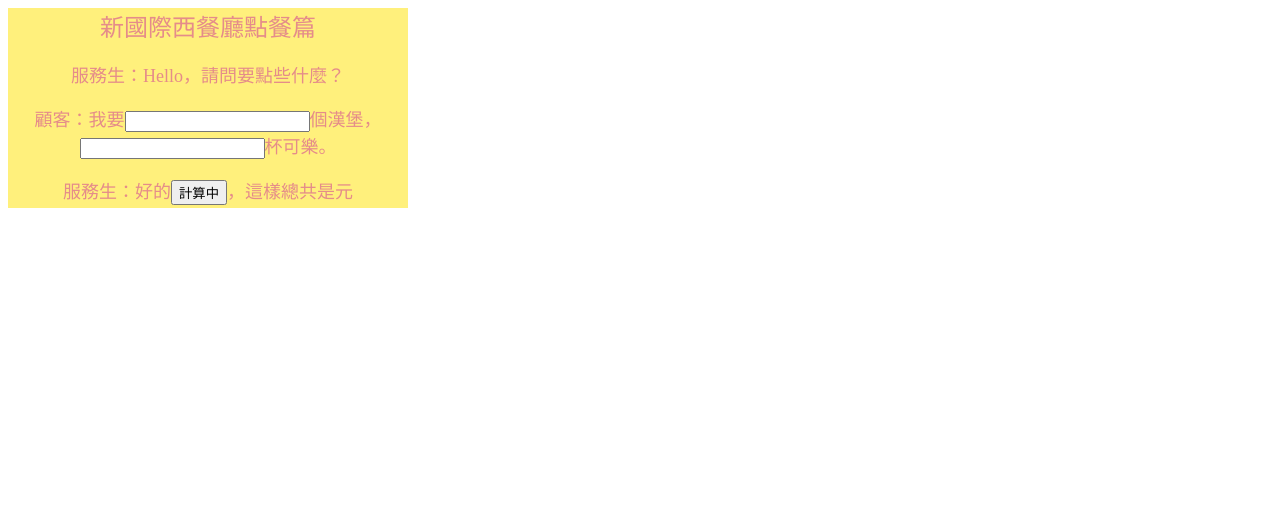
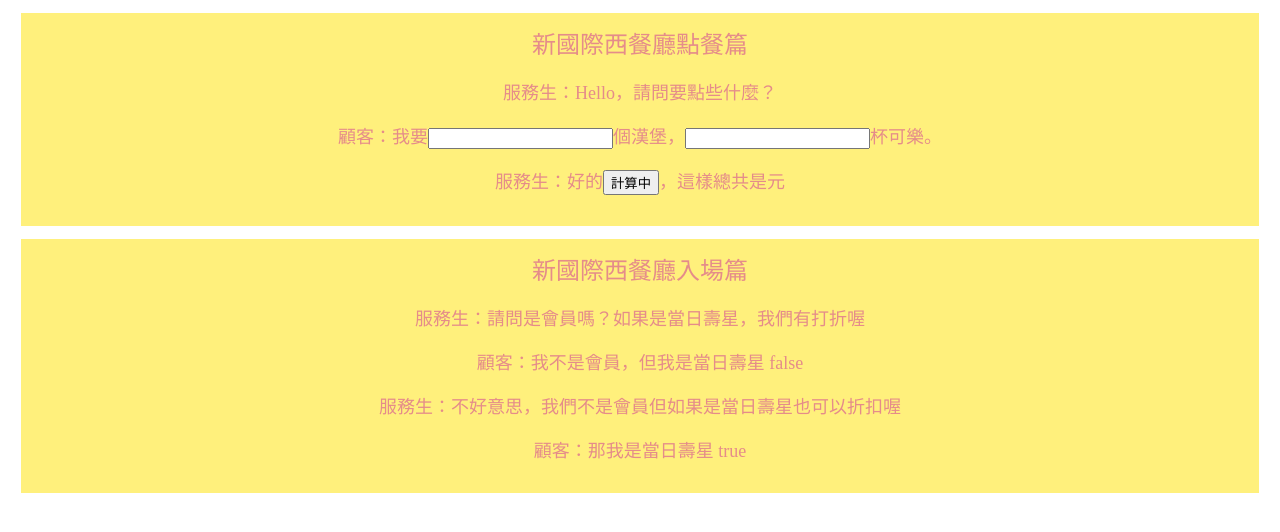
Before and after one commit to RitaLing1021/smallTools, a plain HTML site: page index.html in a window 1280 px wide. Drawn offline with Linux system fonts and the light colour scheme.

Commit message:
新國際西餐廳入場篇

```diff
--- a/index.html
+++ b/index.html
@@ -3,7 +3,7 @@
 <head>
   <meta charset="UTF-8">
   <meta name="viewport" content="width=device-width, initial-scale=1.0">
-  <link rel="stylesheet" href="scss/main.css">
+  <link rel="stylesheet" href="css/main.css">
   <title>餐點計算</title>
 </head>
 <body>
@@ -15,6 +15,16 @@
       <p>服務生：好的<input type="button" id="calcuLate" value="計算中">，這樣總共是<span id="total"></span>元</p>
     </div>
   </div>
+
+  <div class="card">
+    <div class="title">新國際西餐廳入場篇</div>
+    <div class="content">
+      <p>服務生：請問是會員嗎？如果是當日壽星，我們有打折喔</p>
+      <p> 顧客：我不是會員，但我是當日壽星 <span id="andCheck"></span></p>
+      <p>服務生：不好意思，我們不是會員但如果是當日壽星也可以折扣喔</p>
+      <p> 顧客：那我是當日壽星 <span id="orCheck"></span></p>
+    </div>
+  </div>
   <script src="js/all.js"></script>
 </body>
 </html>
--- a/js/all.js
+++ b/js/all.js
@@ -30,3 +30,13 @@ document.getElementById('calcuLate').onclick = function() {
   let colaNum = parseInt(document.getElementById('cola').value)*colaCash;
   document.getElementById('total').textContent = hamBurgerNum  + colaNum;
 }
+
+
+let member = false;
+let birthday = true;
+let andCheck = member == true && birthday == true;
+let orCheck = member == true || birthday == true;
+
+
+document.getElementById('andCheck').textContent = andCheck;
+document.getElementById('orCheck').textContent = orCheck;
--- a/scss/_variables.scss
+++ b/scss/_variables.scss
@@ -1,5 +1,5 @@
-$card-width: 400px;
-$card-height: 200px;
+$card-width: auto;
+$card-height: auto;
 $card-border-color: #7ee8fa;
 $card-bg-color:#FFF07C;
 $card-text-color:#E58C8A;
--- a/scss/main.scss
+++ b/scss/main.scss
@@ -6,6 +6,8 @@
     height: $card-height;
     border:$card-border-color;
     background: $card-bg-color;
+    margin:1%;
+    padding: 1%;
     .title{
         @include font-size(24px);
     }
```
Also changed, not shown: css/main.css, 2 other files.
